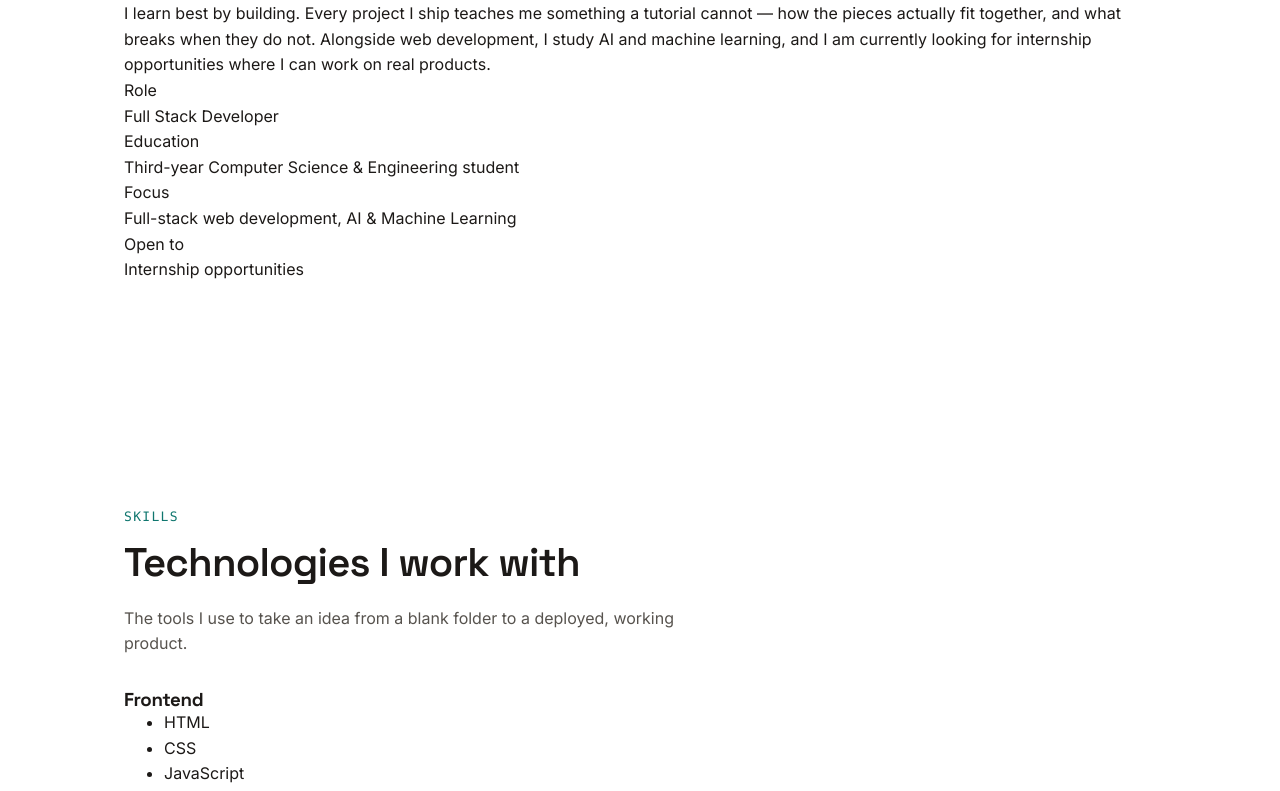
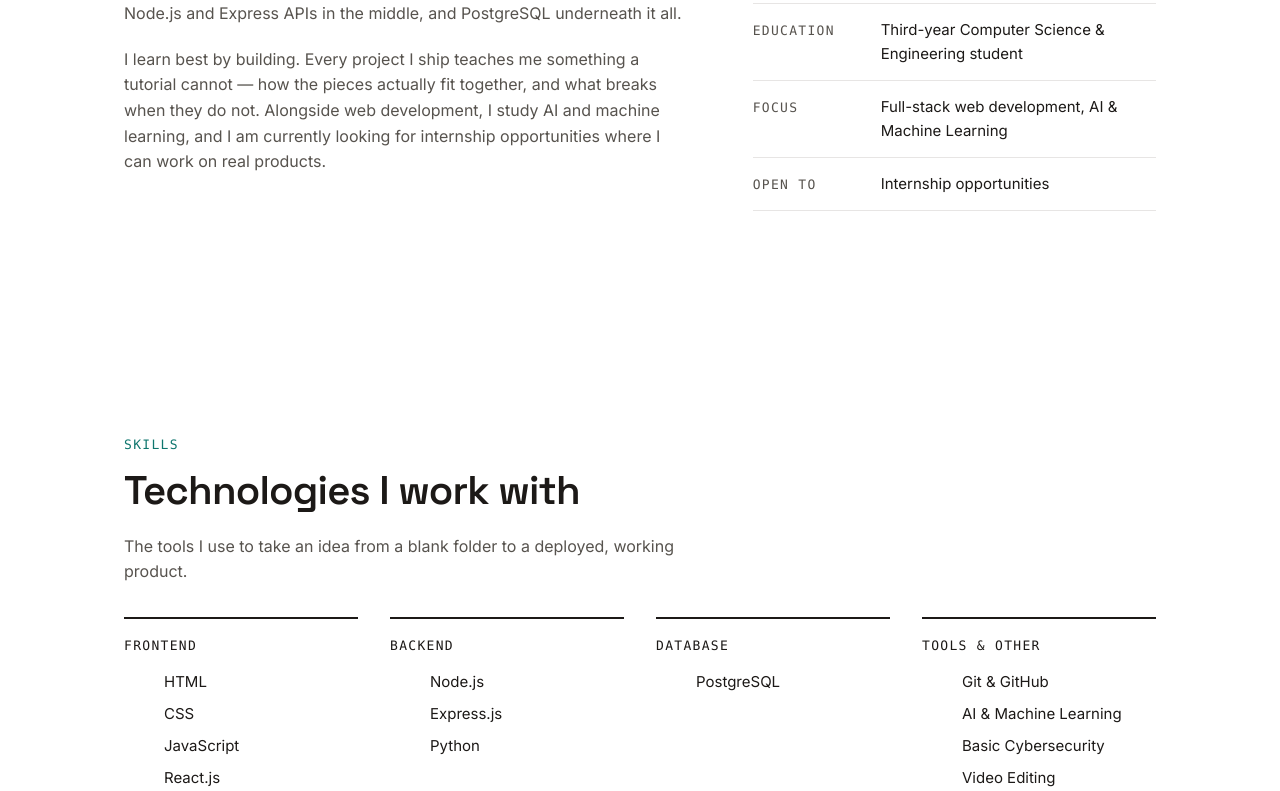
Before and after one commit to Rashmith-N/portfolio, a React (Vite) app in the folder frontend/: page / in a window 1280 px wide. Shown: the part 945-1736 px from the top of the page. Built offline with nearby package versions, Linux system fonts and the light colour scheme.

Commit message:
Update index.css

```diff
--- a/frontend/src/index.css
+++ b/frontend/src/index.css
@@ -335,3 +335,92 @@ section[id] {
   font-size: 0.8125rem;
   color: var(--color-text-muted);
 }
+.about-grid {
+  display: grid;
+  gap: 2.5rem;
+}
+
+@media (min-width: 900px) {
+  .about-grid {
+    grid-template-columns: 7fr 5fr;
+    gap: 4rem;
+    align-items: start;
+  }
+}
+
+.about-copy p {
+  color: var(--color-text-muted);
+}
+
+.about-copy p + p {
+  margin-top: 1.25rem;
+}
+
+.about-facts {
+  border-top: 1px solid var(--color-border);
+}
+
+.about-fact {
+  display: grid;
+  grid-template-columns: 7rem 1fr;
+  gap: 1rem;
+  padding-block: 0.875rem;
+  border-bottom: 1px solid var(--color-border);
+}
+
+.about-fact dt {
+  font-family: var(--font-mono);
+  font-size: 0.8125rem;
+  font-weight: 500;
+  letter-spacing: 0.1em;
+  text-transform: uppercase;
+  color: var(--color-text-muted);
+  padding-top: 0.2rem;
+}
+
+.about-fact dd {
+  font-size: 0.9375rem;
+}
+
+.skill-grid {
+  display: grid;
+  gap: 2rem;
+}
+
+@media (min-width: 640px) {
+  .skill-grid {
+    grid-template-columns: repeat(2, 1fr);
+    gap: 2.5rem 2rem;
+  }
+}
+
+@media (min-width: 960px) {
+  .skill-grid {
+    grid-template-columns: repeat(4, 1fr);
+  }
+}
+
+.skill-group {
+  border-top: 2px solid var(--color-text);
+  padding-top: 1.25rem;
+}
+
+.skill-group-name {
+  font-family: var(--font-mono);
+  font-size: 0.8125rem;
+  font-weight: 500;
+  letter-spacing: 0.1em;
+  text-transform: uppercase;
+  color: var(--color-text);
+  margin-bottom: 1rem;
+}
+
+.skill-list {
+  list-style: none;
+  display: grid;
+  gap: 0.5rem;
+}
+
+.skill-list li {
+  font-size: 0.9375rem;
+}
```
